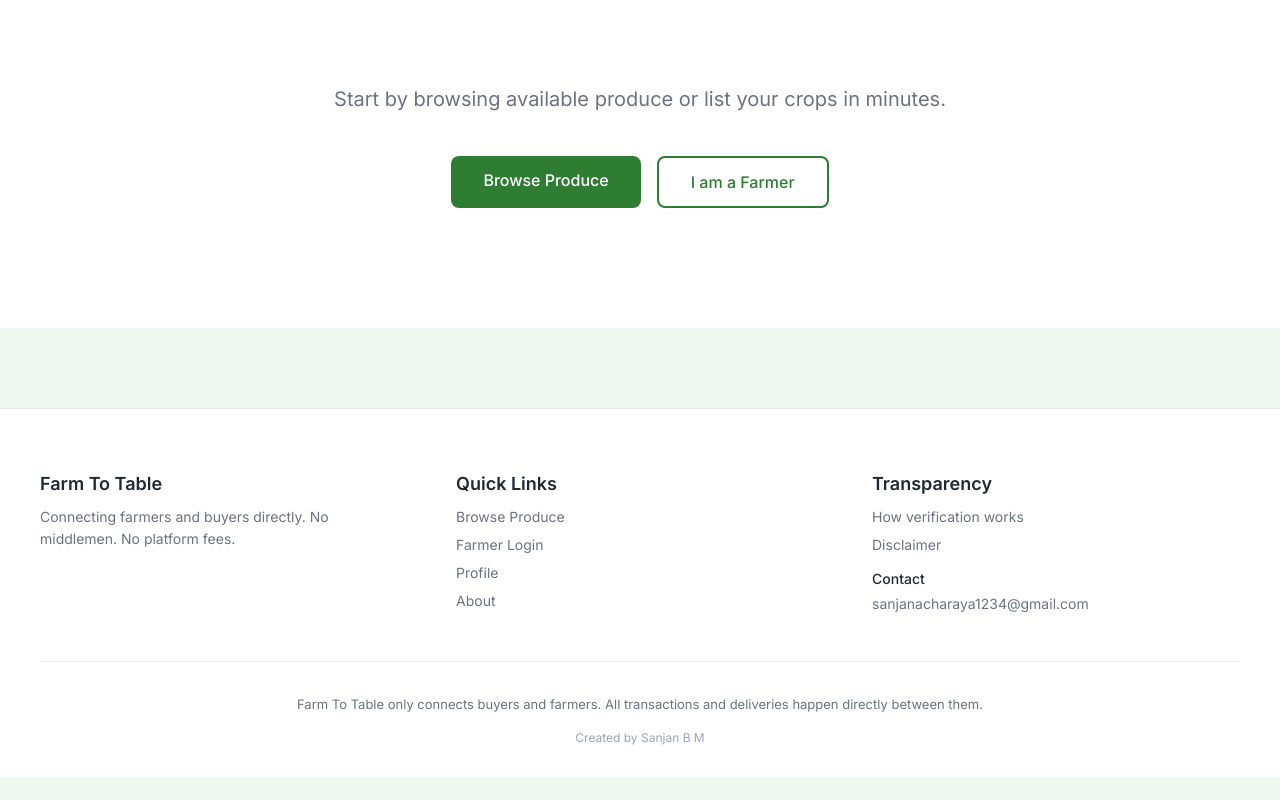
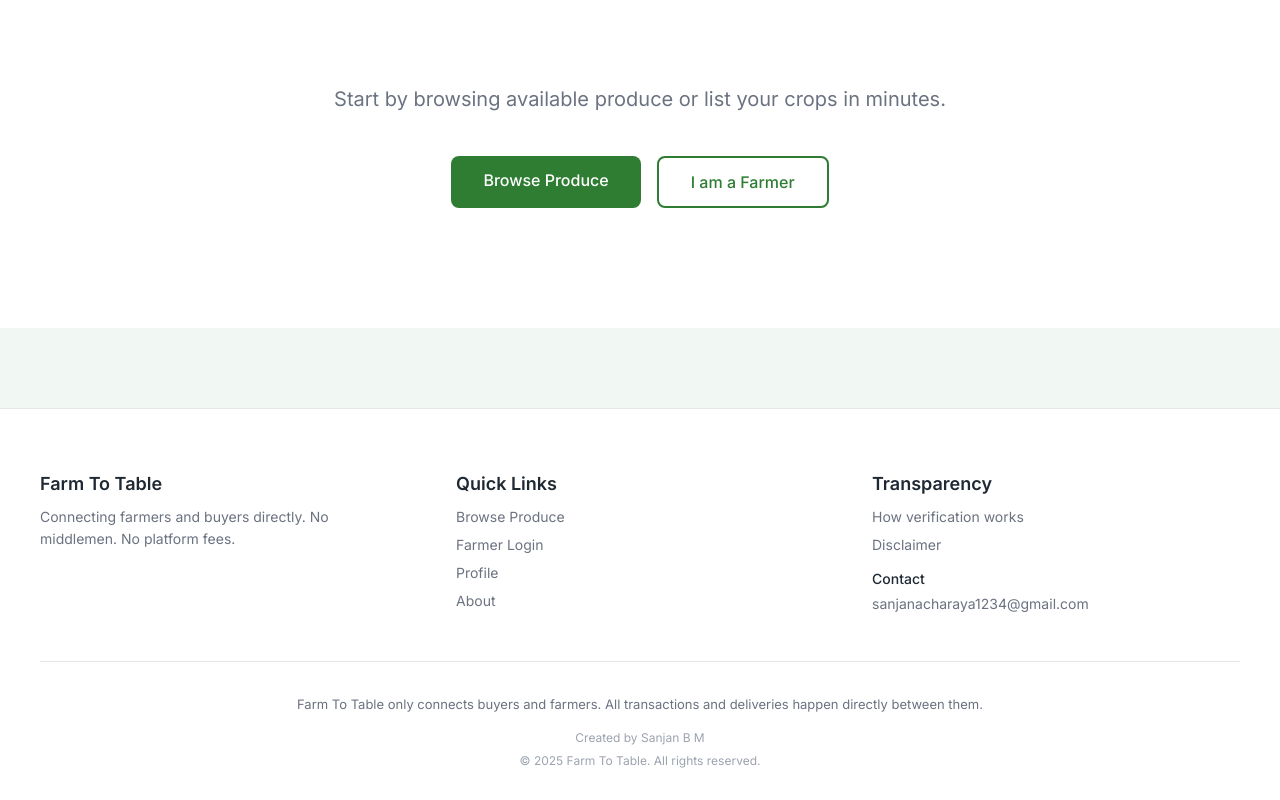
Before and after one commit to sanjanb/k-tech-nain, a Next.js app: page / in a window 1280 px wide. Shown: the part 2541-3341 px from the top of the page. Before the commit the page ends 3318 px from the top, so only its background shows below. Built offline with nearby package versions, Linux system fonts and the light colour scheme; no server answers.

Commit message:
fix: update Creator Credit section to include copyright notice

```diff
--- a/components/Footer.jsx
+++ b/components/Footer.jsx
@@ -261,7 +261,7 @@ export default function Footer() {
           </p>
         </div>
 
-        {/* Creator Credit */}
+        {/* Creator Credit & Copyright */}
         <div
           style={{
             paddingTop: 16,
@@ -272,7 +272,7 @@ export default function Footer() {
             style={{
               fontSize: 12,
               color: "#9CA3AF",
-              margin: 0,
+              margin: "0 0 8px 0",
             }}
           >
             Created by{" "}
@@ -296,6 +296,15 @@ export default function Footer() {
               Sanjan B M
             </a>
           </p>
+          <p
+            style={{
+              fontSize: 12,
+              color: "#9CA3AF",
+              margin: 0,
+            }}
+          >
+            © 2025 Farm To Table. All rights reserved.
+          </p>
         </div>
       </div>
     </footer>
```
